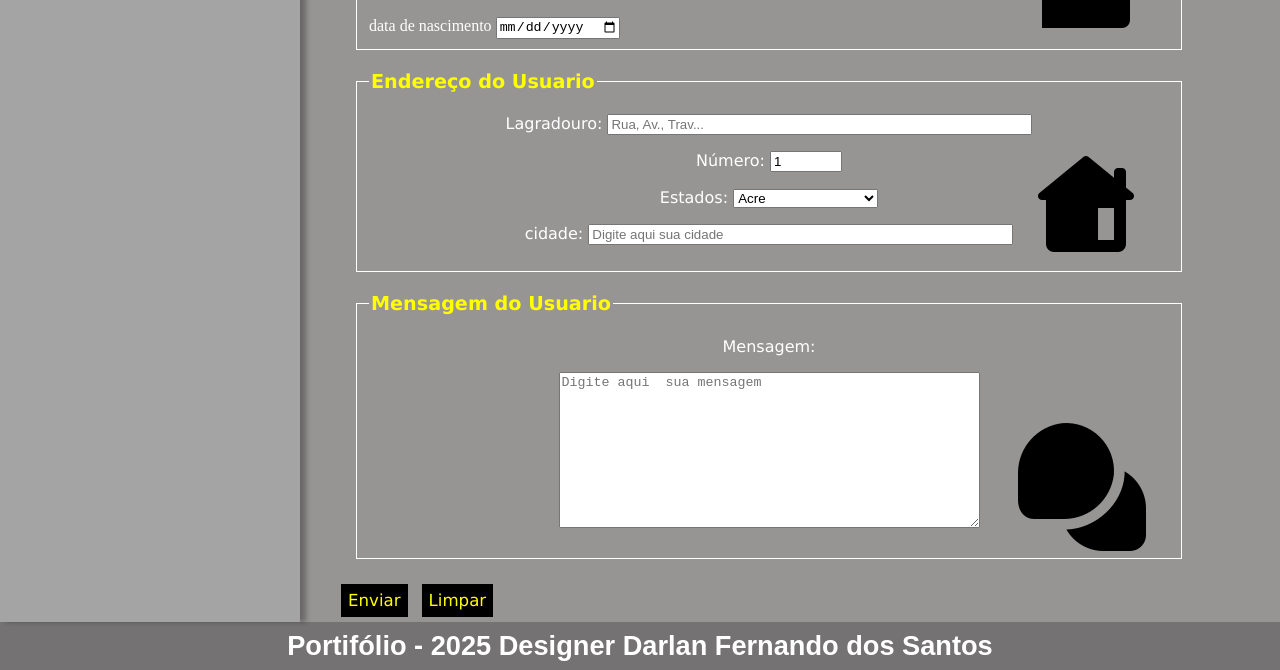
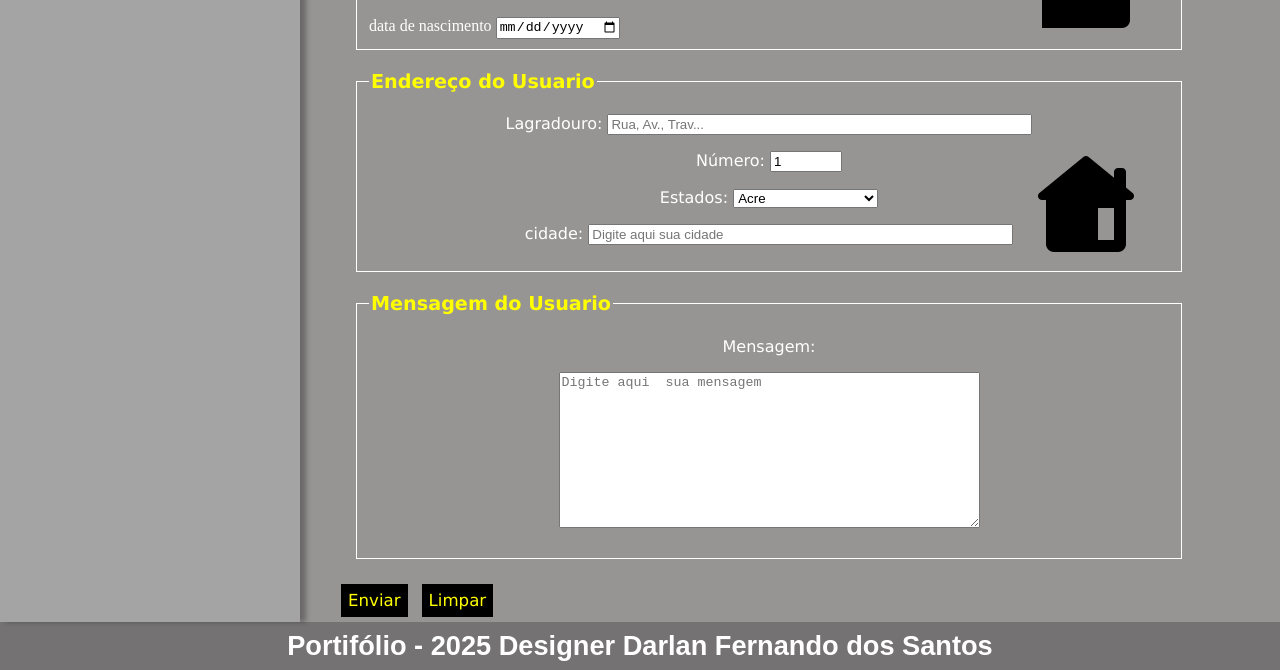
Before and after one commit to DarlanSantoss/portifoliodarlanturmag, a plain HTML site: page contatos.html in a window 1280 px wide. Shown: the part 578-1248 px from the top of the page. Drawn offline with Linux system fonts and the light colour scheme.

Commit message:
Update stylecontatos.css

```diff
--- a/stylecontatos.css
+++ b/stylecontatos.css
@@ -57,6 +57,6 @@ background: url("imagens/casa.png") no-repeat 95% 95%;
 }
 
 fieldset#mensagem{
-background: url("imagens/comentarios.png") no-repeat 95% 95%;
+background: url("imagens/comentarios.png) no-repeat 95% 95%;
 
 }
```
